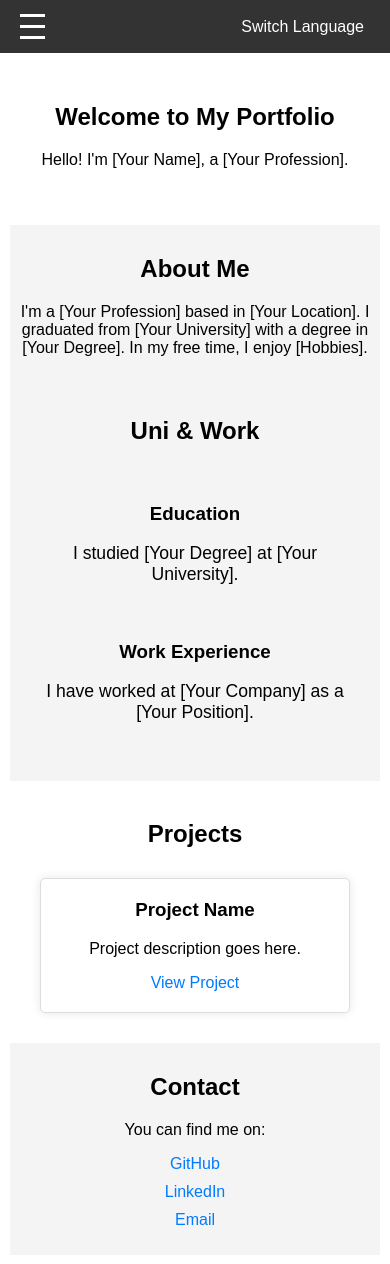
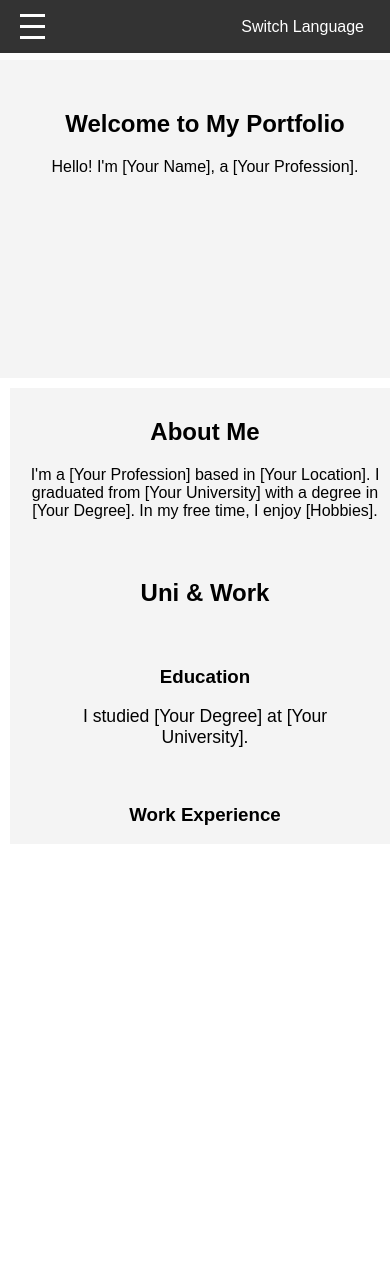
Before and after one commit to Blank014/My-Portfolio, a React (Create React App) app in the folder my-portfolio/: page / in a window 390 px wide. After the commit the page ends 844 px from the top, so only its background shows below. Built offline with nearby package versions, Linux system fonts and the light colour scheme.

Commit message:
changed layout --WIP

```diff
--- a/my-portfolio/src/App.js
+++ b/my-portfolio/src/App.js
@@ -5,6 +5,7 @@ import About from './sections/About';
 import Projects from './sections/Projects';
 import Contact from './sections/Contact';
 import UniWork from './sections/UniWork';
+import Hobbies from './sections/Hobbies';
 import './styles/App.css';
 import { LanguageProvider } from './context/LanguageContext';
 
@@ -21,6 +22,7 @@ function App() {
             <About />
             <UniWork />
             <Projects />
+            <Hobbies />
             <Contact />
           </div>
         </div>
--- a/my-portfolio/src/context/LanguageContext.js
+++ b/my-portfolio/src/context/LanguageContext.js
@@ -15,7 +15,9 @@ const translations = {
         education: "Education",
         educationDetails: "I studied [Your Degree] at [Your University].",
         work: "Work Experience",
-        workDetails: "I have worked at [Your Company] as a [Your Position]."
+        workDetails: "I have worked at [Your Company] as a [Your Position].",
+        hobbies: "Hobbies",
+        hobbiesDetails: "In my free time, I enjoy [Your Hobbies]."
     },
     de: {
         welcome: "Willkommen in meinem Portfolio",
@@ -29,7 +31,9 @@ const translations = {
         education: "Bildung",
         educationDetails: "Ich habe [Your Degree] an der [Your University] studiert.",
         work: "Berufserfahrung",
-        workDetails: "Ich habe bei [Your Company] als [Your Position] gearbeitet."
+        workDetails: "Ich habe bei [Your Company] als [Your Position] gearbeitet.",
+        hobbies: "Hobbys",
+        hobbiesDetails: "In meiner Freizeit genieße ich [Your Hobbies]."
     }
 };
 
--- a/my-portfolio/src/sections/Header.js
+++ b/my-portfolio/src/sections/Header.js
@@ -22,6 +22,7 @@ const Header = () => {
                     <li><a href="#about" onClick={() => setIsOpen(false)}>About</a></li>
                     <li><a href="#uniwork" onClick={() => setIsOpen(false)}>Uni & Work</a></li>
                     <li><a href="#projects" onClick={() => setIsOpen(false)}>Projects</a></li>
+                    <li><a href="#hobbies" onClick={() => setIsOpen(false)}>Hobbies</a></li>
                     <li><a href="#contact" onClick={() => setIsOpen(false)}>Contact</a></li>
                 </ul>
                 <button onClick={toggleLanguage} className="language-switch">
--- /dev/null
+++ b/my-portfolio/src/sections/Hobbies.js
@@ -0,0 +1,16 @@
+import React from 'react';
+import '../styles/Hobbies.css';
+import { useLanguage } from '../context/LanguageContext';
+
+const Hobbies = () => {
+    const { translations } = useLanguage();
+
+    return (
+        <section id="hobbies" className="hobbies">
+            <h2>{translations.hobbies}</h2>
+            <p>{translations.hobbiesDetails}</p>
+        </section>
+    );
+};
+
+export default Hobbies;
--- a/my-portfolio/src/styles/App.css
+++ b/my-portfolio/src/styles/App.css
@@ -3,27 +3,50 @@ body {
   margin: 0;
   padding: 0;
   box-sizing: border-box;
+  overflow-x: hidden;
 }
 
 .App {
   text-align: center;
+  display: flex;
+  flex-direction: row;
+  height: 100vh;
+}
+
+.header{
+  position: fixed;
+  width: 100%;
+  top: 0;
+  z-index: 1000;
 }
 
 .main-container {
   display: flex;
-  justify-content: space-between;
-  flex-wrap: wrap;
+  width: 100%;
+  margin-top: 60px;
+  /* Adjust based on header height */
 }
 
 .left-column {
   flex: 1;
+  position: fixed;
+  left: 0;
+  top: 60px;
+  bottom: 0;
+  width: auto;
+  background-color: #f4f4f4;
   padding: 20px;
+  overflow-y: auto;
 }
 
 .right-column {
   flex: 1.5;
+  margin-left: 25%;
+  width: 30%;
+  overflow-y: auto;
   background-color: #f4f4f4;
   padding: 20px;
+  height: calc(100vh - 60px);
 }
 
 /* Responsive Styles */
@@ -32,9 +55,19 @@ body {
     flex-direction: column;
   }
 
-  .left-column,
+  .left-column{
+    position: static;
+    width: 100%;
+    height: auto;
+    padding: 10px;
+    order: 1;
+  }
+
   .right-column {
-    flex: 1;
+    margin-left: 0;
+    width: 100%;
+    height: auto;
+    order: 2;
     padding: 10px;
   }
 
--- /dev/null
+++ b/my-portfolio/src/styles/Hobbies.css
@@ -0,0 +1,20 @@
+.hobbies {
+    background: #f4f4f4;
+    padding: 20px;
+}
+
+.hobbies h2 {
+    text-align: center;
+    margin-bottom: 20px;
+}
+
+.hobbies p {
+    font-size: 1.1em;
+}
+
+/* Responsive Styles */
+@media (max-width: 768px) {
+    .hobbies {
+        padding: 10px;
+    }
+}
```
